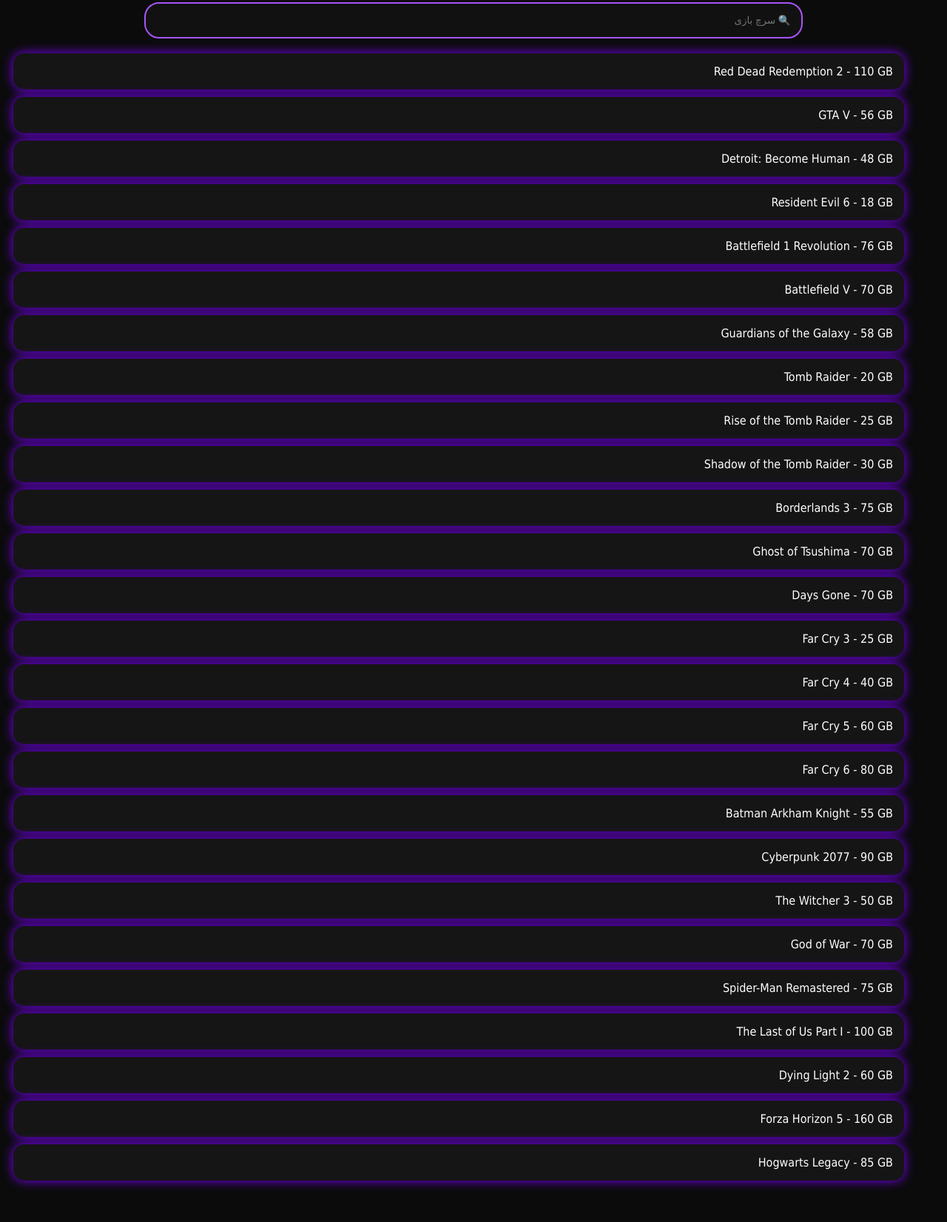
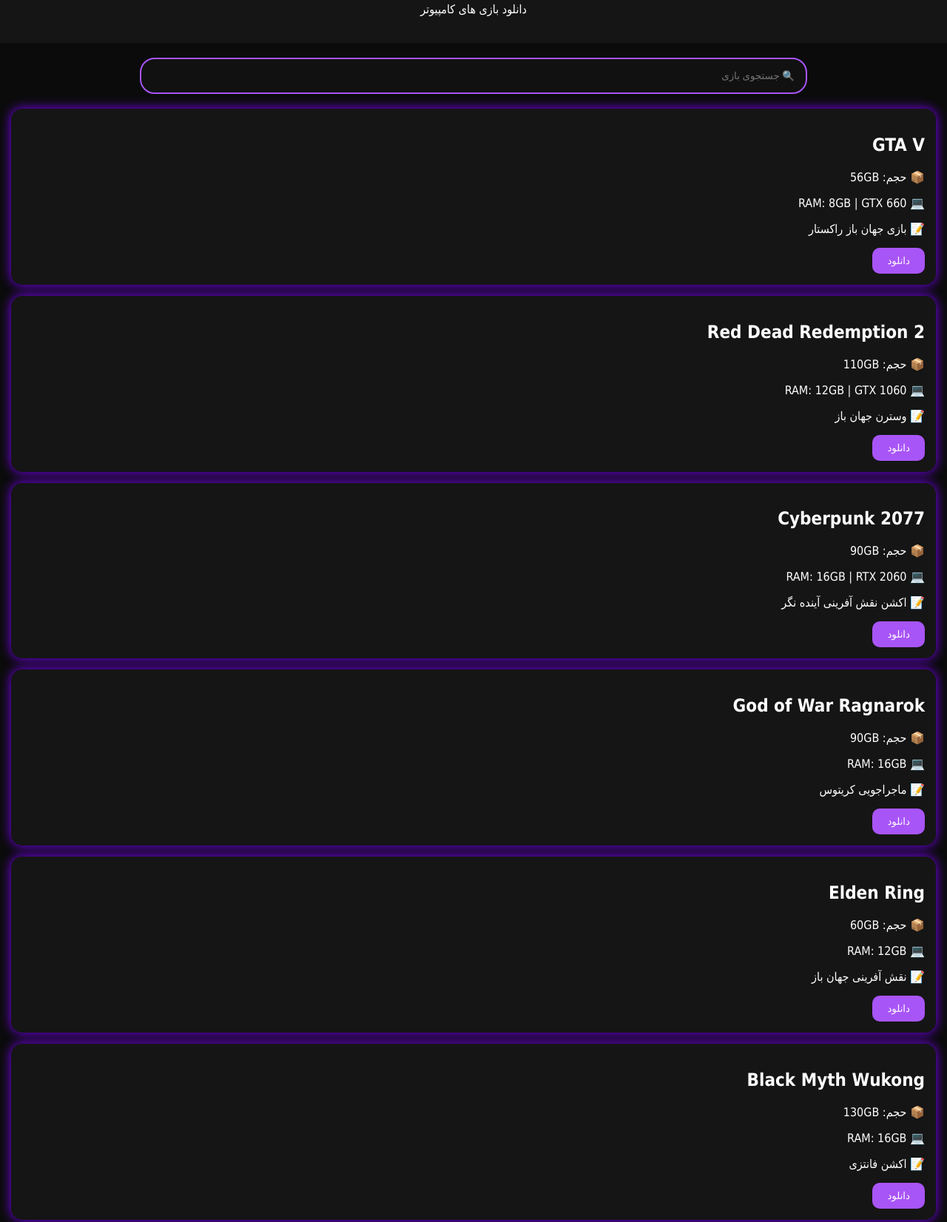
Before and after one commit to amirhosienkohi6-svg/A.H.K.-CLUB, a plain HTML site: page AHK_CLUB_UPDATED.html in a window 1280 px wide. Shown: the part 98-1750 px from the top of the page at 74% size. Before the commit the page ends 1710 px from the top, so only its background shows below. Drawn offline with Linux system fonts and the light colour scheme.

Commit message:
Update AHK_CLUB_UPDATED.html

```diff
--- a/AHK_CLUB_UPDATED.html
+++ b/AHK_CLUB_UPDATED.html
@@ -1,27 +1,28 @@
 <!DOCTYPE html>
+
 <html lang="fa">
-
 <head>
-
 <meta charset="utf-8">
-
 <meta name="google-site-verification" content="wsxkcL0kINMYab-ll1daAuQTPeC9tYKKLHC9T4V_u10">
-
 <title>A.H.K CLUB</title>
 
 <style>
-
 body{
 background:#0b0b0b;
 color:white;
 font-family:tahoma;
 direction:rtl;
+margin:0;
+}
+
+header{
+text-align:center;
+padding:20px;
+background:#151515;
 }
 
 h1{
 color:#a855f7;
-text-align:center;
-font-size:40px;
 }
 
 .search{
@@ -33,87 +34,136 @@
 width:70%;
 padding:15px;
 border-radius:20px;
+border:2px solid #a855f7;
 background:#111;
 color:white;
-border:2px solid #a855f7;
 }
 
-li{
-list-style:none;
+.game{
 background:#151515;
-margin:10px;
+margin:15px;
 padding:15px;
 border-radius:15px;
 box-shadow:0 0 15px #7c00ff;
 }
 
+button{
+padding:10px 20px;
+background:#a855f7;
+color:white;
+border:none;
+border-radius:10px;
+cursor:pointer;
+}
 </style>
 
 </head>
 
-
 <body>
 
+<header>
 <h1>🎮 A.H.K CLUB</h1>
+<p>دانلود بازی های کامپیوتر</p>
+</header>
 
 <div class="search">
-<input id="search" placeholder="🔍 سرچ بازی">
+<input id="search" placeholder="🔍 جستجوی بازی">
 </div>
 
+<div class="game">
+<h2>GTA V</h2>
+<p>📦 حجم: 56GB</p>
+<p>💻 RAM: 8GB | GTX 660</p>
+<p>📝 بازی جهان باز راکستار</p>
+<button>دانلود</button>
+</div>
 
-<ul id="games">
+<div class="game">
+<h2>Red Dead Redemption 2</h2>
+<p>📦 حجم: 110GB</p>
+<p>💻 RAM: 12GB | GTX 1060</p>
+<p>📝 وسترن جهان باز</p>
+<button>دانلود</button>
+</div>
 
-<li>Red Dead Redemption 2 - 110 GB</li>
-<li>GTA V - 56 GB</li>
-<li>Detroit: Become Human - 48 GB</li>
-<li>Resident Evil 6 - 18 GB</li>
-<li>Battlefield 1 Revolution - 76 GB</li>
-<li>Battlefield V - 70 GB</li>
-<li>Guardians of the Galaxy - 58 GB</li>
-<li>Tomb Raider - 20 GB</li>
-<li>Rise of the Tomb Raider - 25 GB</li>
-<li>Shadow of the Tomb Raider - 30 GB</li>
-<li>Borderlands 3 - 75 GB</li>
-<li>Ghost of Tsushima - 70 GB</li>
-<li>Days Gone - 70 GB</li>
-<li>Far Cry 3 - 25 GB</li>
-<li>Far Cry 4 - 40 GB</li>
-<li>Far Cry 5 - 60 GB</li>
-<li>Far Cry 6 - 80 GB</li>
-<li>Batman Arkham Knight - 55 GB</li>
-<li>Cyberpunk 2077 - 90 GB</li>
-<li>The Witcher 3 - 50 GB</li>
-<li>God of War - 70 GB</li>
-<li>Spider-Man Remastered - 75 GB</li>
-<li>The Last of Us Part I - 100 GB</li>
-<li>Dying Light 2 - 60 GB</li>
-<li>Forza Horizon 5 - 160 GB</li>
-<li>Hogwarts Legacy - 85 GB</li>
+<div class="game">
+<h2>Cyberpunk 2077</h2>
+<p>📦 حجم: 90GB</p>
+<p>💻 RAM: 16GB | RTX 2060</p>
+<p>📝 اکشن نقش آفرینی آینده نگر</p>
+<button>دانلود</button>
+</div>
 
-</ul>
+<div class="game">
+<h2>God of War Ragnarok</h2>
+<p>📦 حجم: 90GB</p>
+<p>💻 RAM: 16GB</p>
+<p>📝 ماجراجویی کریتوس</p>
+<button>دانلود</button>
+</div>
 
+<div class="game">
+<h2>Elden Ring</h2>
+<p>📦 حجم: 60GB</p>
+<p>💻 RAM: 12GB</p>
+<p>📝 نقش آفرینی جهان باز</p>
+<button>دانلود</button>
+</div>
+
+<div class="game">
+<h2>Black Myth Wukong</h2>
+<p>📦 حجم: 130GB</p>
+<p>💻 RAM: 16GB</p>
+<p>📝 اکشن فانتزی</p>
+<button>دانلود</button>
+</div>
+
+<div class="game">
+<h2>Resident Evil 4 Remake</h2>
+<p>📦 حجم: 65GB</p>
+<p>💻 RAM: 8GB</p>
+<p>📝 ترسناک و اکشن</p>
+<button>دانلود</button>
+</div>
+
+<div class="game">
+<h2>Forza Horizon 5</h2>
+<p>📦 حجم: 160GB</p>
+<p>💻 RAM: 16GB</p>
+<p>📝 مسابقه ای جهان باز</p>
+<button>دانلود</button>
+</div>
+
+<div class="game">
+<h2>Hogwarts Legacy</h2>
+<p>📦 حجم: 85GB</p>
+<p>💻 RAM: 16GB</p>
+<p>📝 دنیای هری پاتر</p>
+<button>دانلود</button>
+</div>
+
+<div class="game">
+<h2>Spider-Man Remastered</h2>
+<p>📦 حجم: 75GB</p>
+<p>💻 RAM: 16GB</p>
+<p>📝 اکشن ابرقهرمانی</p>
+<button>دانلود</button>
+</div>
 
 <script>
-
 let search=document.getElementById("search");
-let games=document.querySelectorAll("#games li");
+let games=document.querySelectorAll(".game");
 
 search.onkeyup=function(){
-
 let text=search.value.toLowerCase();
 
 games.forEach(game=>{
-
-game.style.display =
+game.style.display=
 game.innerText.toLowerCase().includes(text)
 ?"block":"none";
-
 });
-
 }
-
 </script>
-
 
 </body>
 </html>
```
